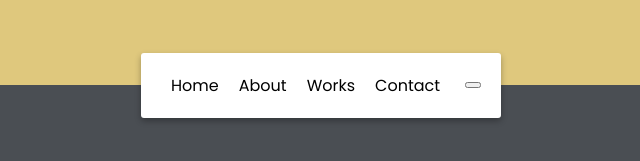
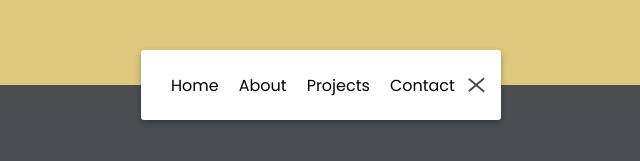
Before and after one commit to AdrianaManea/50-Projects-in-50-Days, a plain HTML site: page 14_Animated_Navigation/index.html in a window 1280 px wide. Shown: the part 315-476 px from the top of the page, 319-959 px from the left. Drawn offline with Linux system fonts and the light colour scheme.

Commit message:
14_icon styling&active_toggle

```diff
--- a/14_Animated_Navigation/index.html
+++ b/14_Animated_Navigation/index.html
@@ -17,7 +17,7 @@
     <ul>
       <li><a href="#">Home</a></li>
       <li><a href="#">About</a></li>
-      <li><a href="#">Works</a></li>
+      <li><a href="#">Projects</a></li>
       <li><a href="#">Contact</a></li>
     </ul>
 
--- a/14_Animated_Navigation/script.js
+++ b/14_Animated_Navigation/script.js
@@ -0,0 +1,6 @@
+const nav = document.getElementById('nav');
+const toggle = document.getElementById('toggle');
+
+toggle.addEventListener('click', () => {
+  nav.classList.toggle('active');
+});
--- a/14_Animated_Navigation/style.css
+++ b/14_Animated_Navigation/style.css
@@ -14,6 +14,7 @@ body {
   background-color: #DFC87D;
   background-image: linear-gradient(to bottom, #DFC87D 0%, #DFC87D 50%, #4A4E53 50%, #4A4E53 100%);
   font-family: 'Poppins', sans-serif;
+  /* font-weight: 700; */
   display: flex;
   align-items: center;
   justify-content: center;
@@ -67,3 +68,40 @@ nav ul li a {
   text-decoration: none;
   margin: 0 10px;
 }
+
+.icon {
+  background-color: #fff;
+  border: 0;
+  cursor: pointer;
+  padding: 0;
+  position: relative;
+  height: 30px;
+  width: 30px;
+}
+
+.icon:focus {
+  outline: transparent;
+}
+
+.icon .line {
+  background-color: #4A4E53;
+  height: 2px;
+  width: 20px;
+  position: absolute;
+  top: 10px;
+  left: 5px;
+  transition: transform 0.6s linear;
+}
+
+.icon .line2 {
+  top: auto;
+  bottom: 10px;
+}
+
+nav.active .icon .line1 {
+  transform: rotate(-320deg) translateY(5.5px);
+}
+
+nav.active .icon .line2 {
+  transform: rotate(320deg) translateY(-5.5px);
+}
```
Also changed, not shown: 1 other file.
